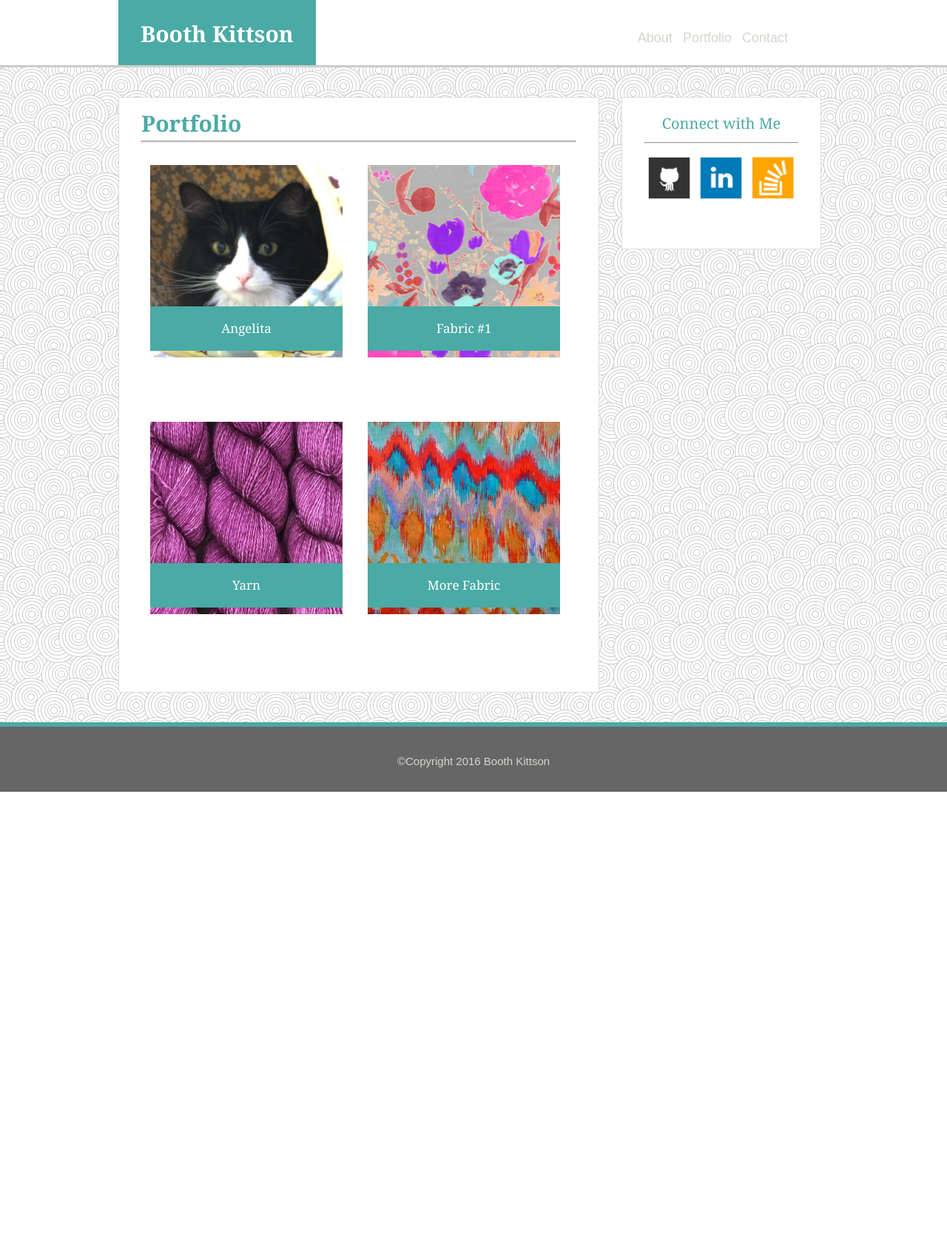
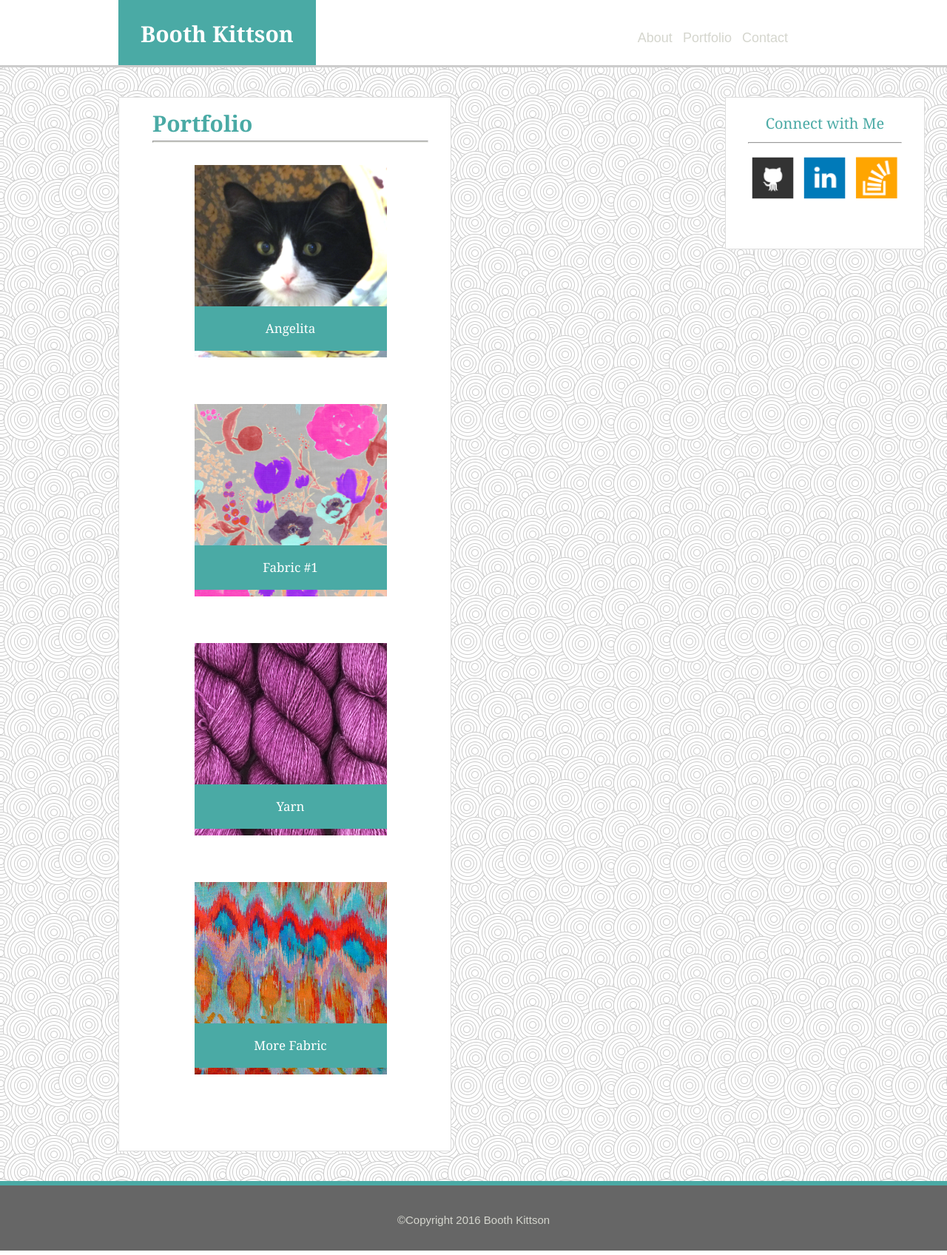
Before and after one commit to kittson/Portfolio, a PHP site: page /assignment1/portfolio.html in a window 1280 px wide. Shown: the whole page at 74% size. Before the commit the page ends 1070 px from the top, so only its background shows below. Run offline with PHP 8.4, Linux system fonts and the light colour scheme.

Commit message:
pooped out for the evening, continuing tomorrow

```diff
--- a/assignment1/assets/css/style.css
+++ b/assignment1/assets/css/style.css
@@ -94,29 +94,30 @@ li {
 	border-style: solid;
 	border-width: 5px;
 }
-/** this does not work
-.makebars:before {
-	content: "   |   "
+textarea {
+	width: 100%
 }
-.makebars:after {
-	content: "   |   "
-}
-**/
 .img-project {
 	position: relative;
-	float: left;
-	margin: 12px;
+
+	display: inline-block;
+
+	/** margin: 12px;
 	padding-right: 10px;
-	top: 10px;
+	top: 10px;**/
 }
+.img-project img{
+	max-height: 260px;
+}
+
 .maintext {
 	text-align: left;
 	line-height: 30px;
 	padding-top: 20px;
-	font-size: 18px;
+	font-size: 17px;
 	color: #777777;
 	font-family: 'Arial', 'Helvetica Neue', Helvetica, sans-serif;
-	margin-left: 25px;
+	margin-left: 18px;
 }
 
 #box-head{
@@ -194,23 +194,29 @@ li {
 	font-family: 'Arial', 'Helvetica Neue', Helvetica, sans-serif;
 	font-size: 15px;
 }
-.box-mainbox {
+
+#box-mainbox {
 	background: #ffffff;
 	border: solid;
 	border-color: #DDDDDD;
 	border-width: 1px;
-	width: 650px;
+	width: 450px;
 	margin-left: 160px;
 	margin-top: 40px;
 	margin-bottom: 40px;
-	padding-left: 30px;
+	padding-left: 45px;
 	padding-right: 30px;
 	padding-top: 20px;
 	padding-bottom: 40px;
 	position: relative;
 	float: left;
 }
-.box-soc {
+#box-mainbox hr {
+	margin-bottom: 30px;
+	width: 100%
+}
+
+.box-social {
 	background: #ffffff;
 	border: solid;
 	border-color: #DDDDDD;
@@ -225,7 +231,7 @@ li {
 	padding-right: 30px;
 	padding-top: 25px;
 	position: relative;
-	float: left;
+	float: right;
 	font-family: 'Arial', 'Helvetica Neue', Helvetica, sans-serif;
 	font-size: 30px;
 }
--- a/assignment1/portfolio.html
+++ b/assignment1/portfolio.html
@@ -17,9 +17,9 @@ uses assets/images and assets/css
 	<div id = "box-all"  >
 		<div id = "box-head">
 			<div id="box-name">
-			<h1 style="color: #FFFFFF;">
-			<span style="vertical-align: 50%;"> Booth Kittson </span>
-			</h1>
+				<h1 style="color: #FFFFFF;">
+				<span style="vertical-align: 50%;"> Booth Kittson </span>
+				</h1>
 			</div>
 			<div id="box-links">
 				<ul>
@@ -28,31 +28,34 @@ uses assets/images and assets/css
 				<li><a href="contact.html">Contact</a></li>
 				</ul>
 			</div>
-		<div class= "clearme"> </div>
+			<div class= "clearme"> </div>
 		</div>
-		<div class = "box-mainbox" >
-			<h1 style="color: #4AAAA5;"> Portfolio
-			</h1>
+		<div id = "box-mainbox" >
+			<h1 style="color: #4AAAA5;">Portfolio</h1>
 			<hr style="height: 3px;color: #D5D6CE; background-color: #D5D6CE;">
-			<div class="img-project">
-				<img style="height: 260px;" src="assets/images/angie.png" alt= "Angelita" >
+			<center>
+			<section class="img-project" >
+				<img  src="assets/images/angie.png" alt= "Angelita" >
 				<h3>Angelita</h3>
-			</div>
-			<div class="img-project">
-				<img style="height: 260px;" src="assets/images/fabric.png" alt= "Fabric">
+			</section>
+			<section class="img-project">
+
+				<img  src="assets/images/fabric.png" alt= "Fabric">
 				<h3>Fabric #1</h3>
-			</div>
-			<div class="img-project">
-				<img style="height: 260px;" src="assets/images/yarn.png" alt= "Yarn">
+			</section>
+			<section class="img-project">
+				<img  src="assets/images/yarn.png" alt= "Yarn">
 				<h3>Yarn</h3>
-			</div>
-			<div class="img-project">
-				<img style="height: 260px;" src="assets/images/fabric2.png" alt= "Fabric">
+			</section>
+			<section class="img-project">
+				<img  src="assets/images/fabric2.png" alt= "Fabric">
 				<h3>More Fabric</h3>
-			</div>
+			</section>
+			</center>
+
 		</div>
 
-		<div class = "box-soc" >
+		<section class = "box-social" >
 			<h2>
 			Connect with Me
 			</h2>
@@ -67,13 +70,12 @@ uses assets/images and assets/css
 			</div>
 			<br>
 			<br>
-		</div>
+		</section>
 		<div class= "clearme"> </div>
 		<div class = "box-footer" >
 			<span style="color: #D5D6CE; vertical-align: bottom;">  ©Copyright 2016 Booth Kittson
 			</span>
 		</div>
-		<!-- <object type="text/html" data="footer.html"></object> -->
 	</div>
 	</body>
 </html>
```
Also changed, not shown: other parts of assignment1/assets/css/style.css (+30 -12 lines), assignment1/contact.html (+9 -9 lines), assignment1/index.html (+8 -9 lines), assignment1/assets/images/me.png.
